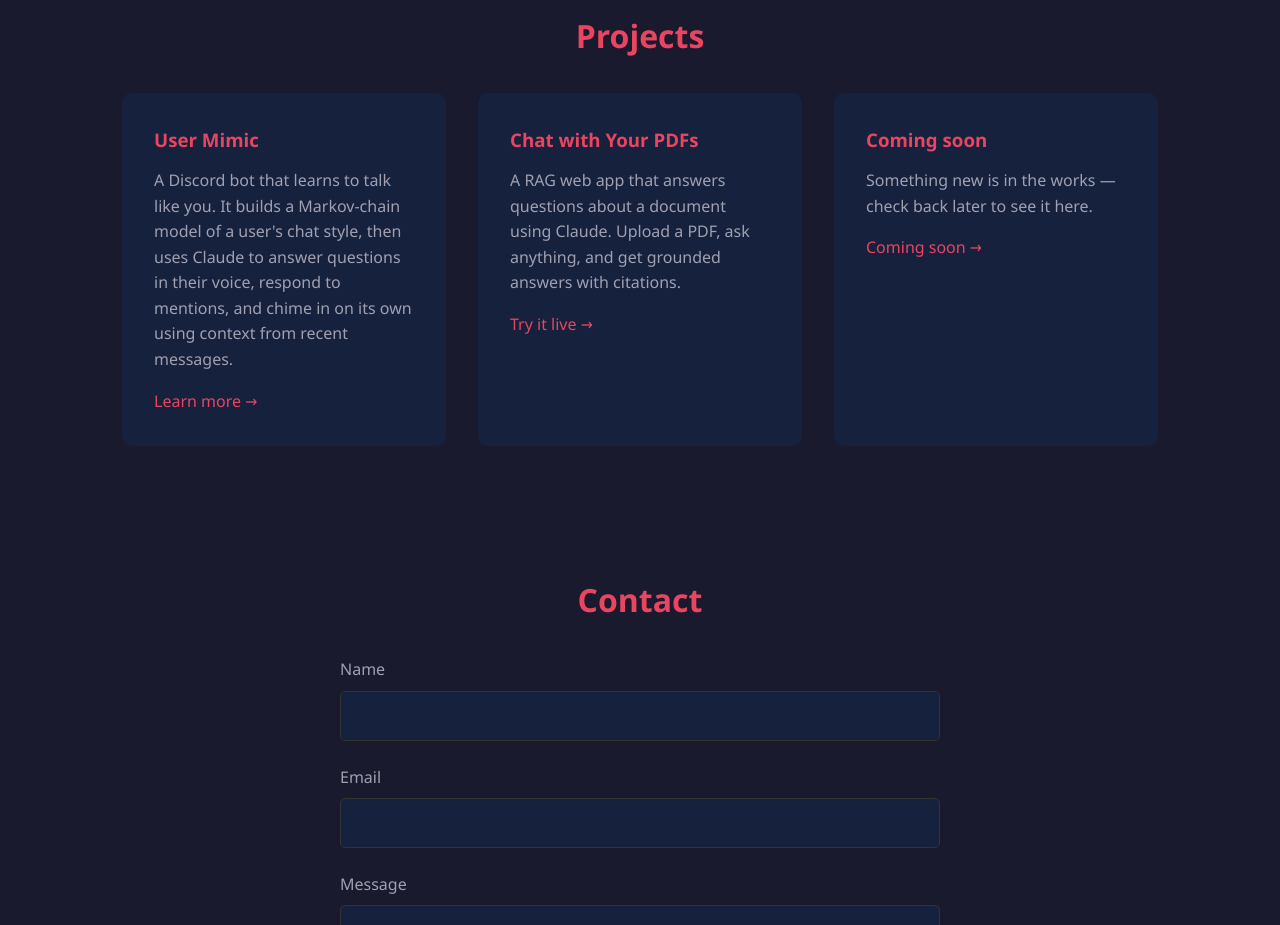
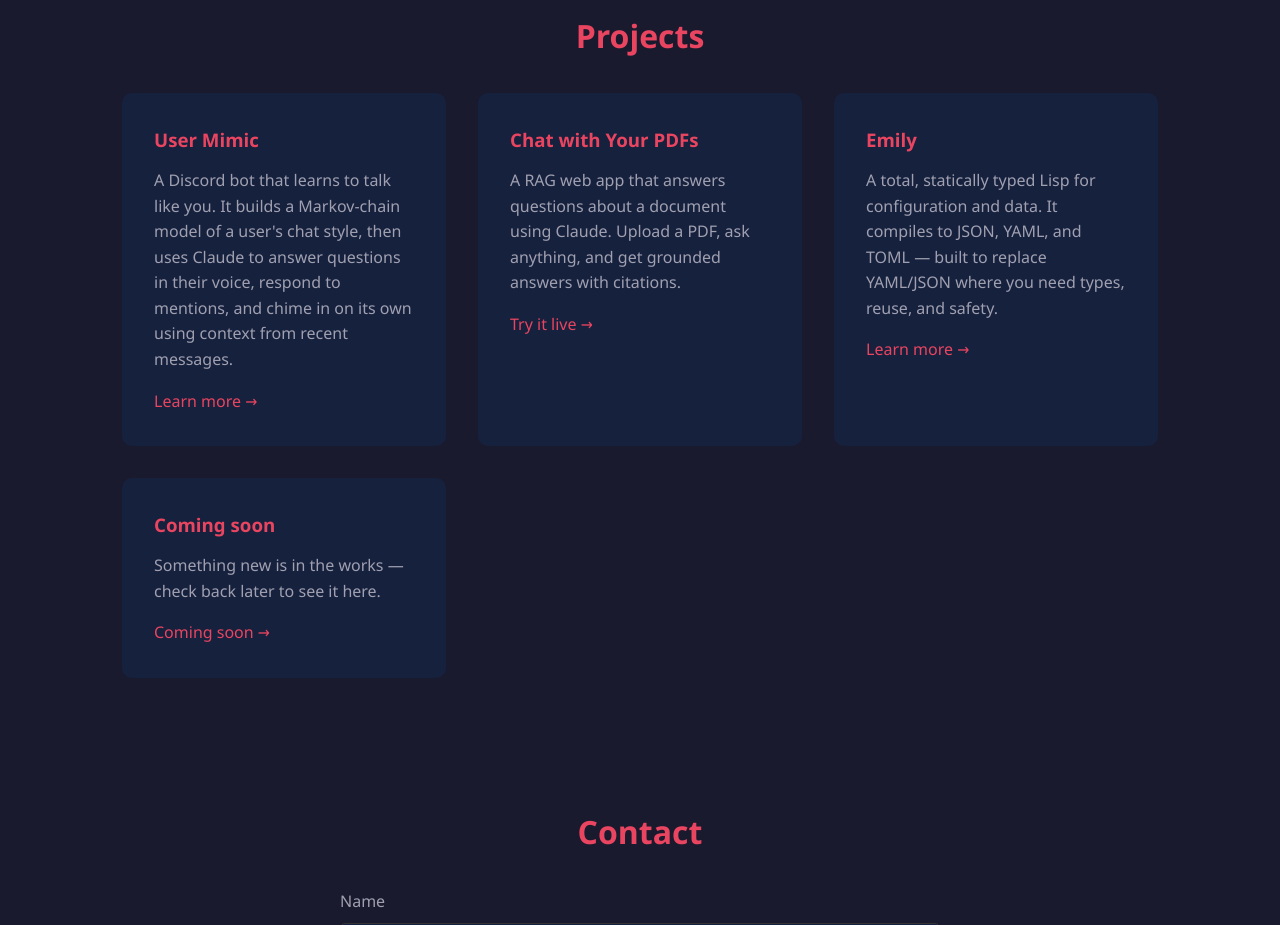
Before and after one commit to Julia-b-work/portfolio, a website: page index.html in a window 1280 px wide. Shown: the part 1060-1985 px from the top of the page. Drawn offline with Linux system fonts and the light colour scheme.

Commit message:
Add Emily language project card

```diff
--- a/index.html
+++ b/index.html
@@ -55,6 +55,11 @@
           <a href="https://pdf-chat-study-buddy.streamlit.app" class="project-link" target="_blank" rel="noopener">Try it live &rarr;</a>
         </div>
         <div class="project-card">
+          <h3>Emily</h3>
+          <p>A total, statically typed Lisp for configuration and data. It compiles to JSON, YAML, and TOML — built to replace YAML/JSON where you need types, reuse, and safety.</p>
+          <a href="https://github.com/Julia-b-work/emily-language" class="project-link" target="_blank" rel="noopener">Learn more &rarr;</a>
+        </div>
+        <div class="project-card">
           <h3>Coming soon</h3>
           <p>Something new is in the works — check back later to see it here.</p>
           <span class="project-link">Coming soon &rarr;</span>
```
